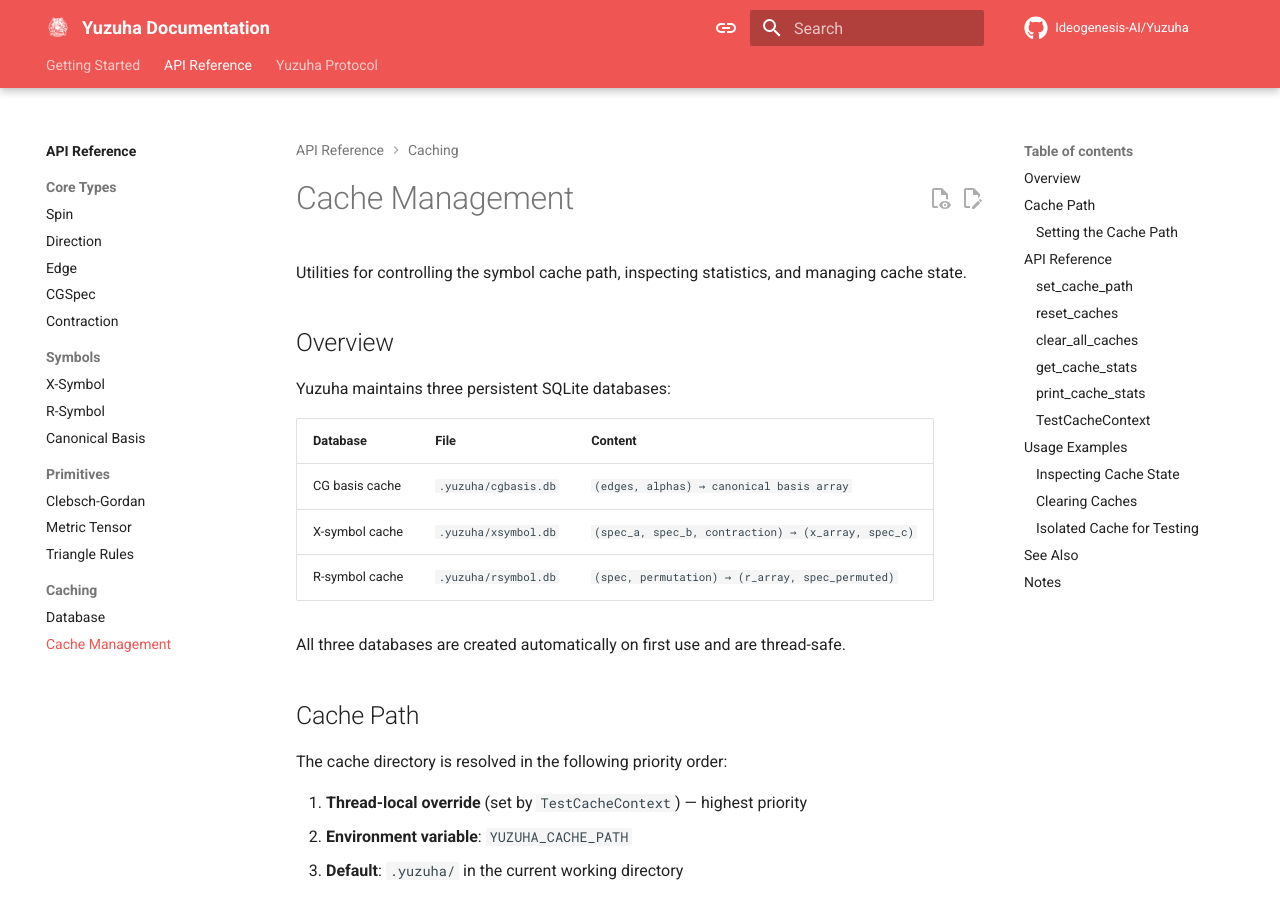
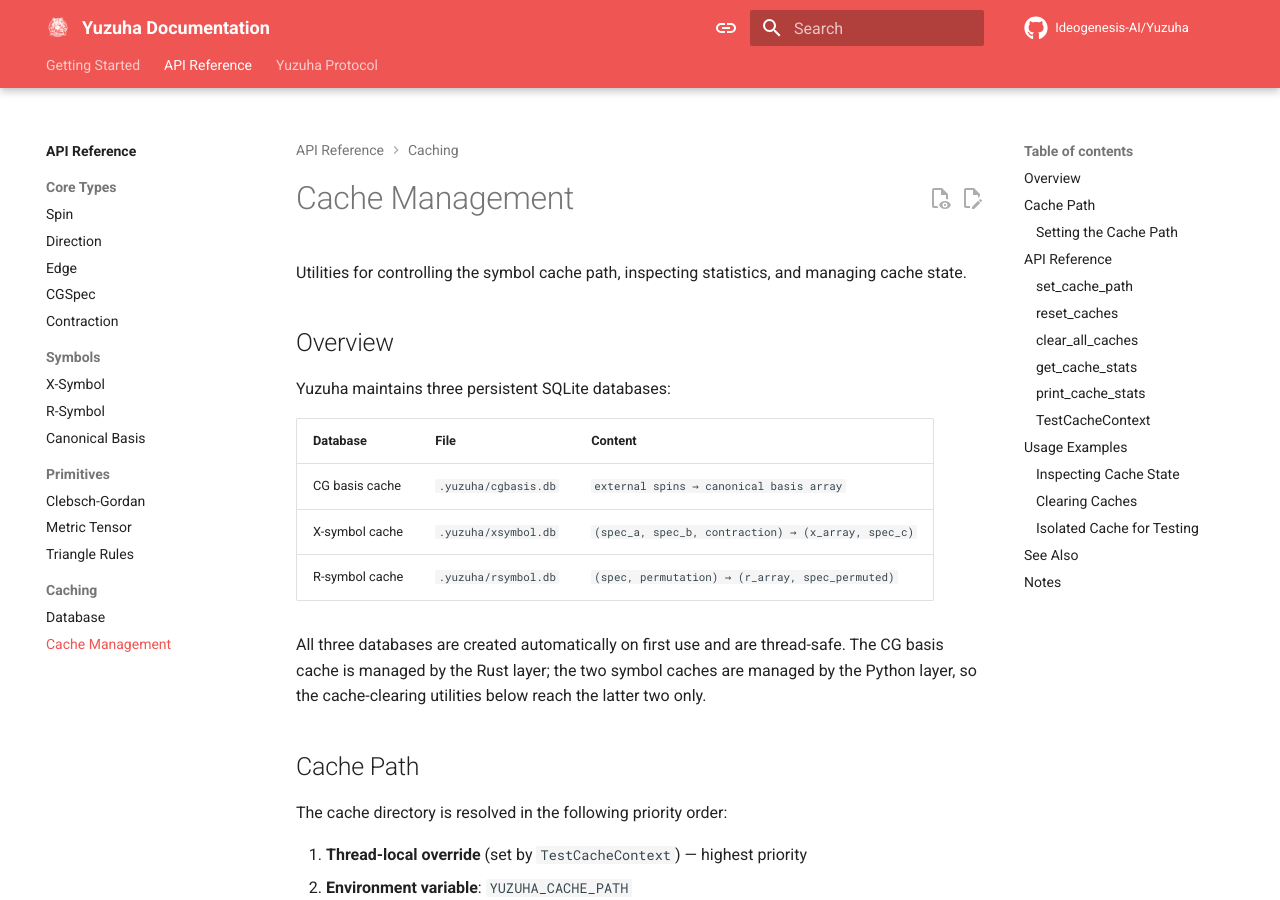
Before and after one commit to Ideogenesis-AI/Yuzuha, an MkDocs documentation site: the page built from docs/api/caching/cache.md, in a window 1280 px wide and 900 px high. Built offline with MkDocs 1.6.1 and Material for MkDocs 9.7.7, drawn with Linux system fonts in a browser that asks for light colours; comment, search, counter and statistics services are not loaded; some of the changed text lies outside the part shown.

Commit message:
Correct the basis cache key and the reach of the cache-clearing utilities
The table gave the canonical basis cache a key of edges and internal spins, but the Rust
layer strips arrow directions before the lookup and derives the internal spins from the
external ones, so a single row serves every arrow pattern and every outer-multiplicity
slice of a given spin tuple. Recorded the key as the external spins alone. Noted as well
which layer owns which database, since it explains a trap the page previously left open:
clear_all_caches reaches only the two Python-managed symbol caches, so cached canonical
bases survive it and have to be discarded by deleting their file.

````diff
--- a/docs/api/caching/cache.md
+++ b/docs/api/caching/cache.md
@@ -9,11 +9,13 @@ Yuzuha maintains three persistent SQLite databases:
 
 | Database | File | Content |
 |----------|------|---------|
-| CG basis cache | `.yuzuha/cgbasis.db` | `(edges, alphas) → canonical basis array` |
+| CG basis cache | `.yuzuha/cgbasis.db` | `external spins → canonical basis array` |
 | X-symbol cache | `.yuzuha/xsymbol.db` | `(spec_a, spec_b, contraction) → (x_array, spec_c)` |
 | R-symbol cache | `.yuzuha/rsymbol.db` | `(spec, permutation) → (r_array, spec_permuted)` |
 
 All three databases are created automatically on first use and are thread-safe.
+The CG basis cache is managed by the Rust layer; the two symbol caches are managed
+by the Python layer, so the cache-clearing utilities below reach the latter two only.
 
 ## Cache Path
 
@@ -106,7 +108,7 @@ print(stats['rsymbol']['db_path'])     # path to R-symbol database
 ### Clearing Caches
 
 ```python
-# Clear all symbol caches (keeps database files, removes entries)
+# Clear the symbol caches (keeps database files, removes entries)
 yuzuha.clear_all_caches()
 ```
 
````
Also changed, not shown: other parts of docs/api/caching/cache.md (+2 -1 lines).
